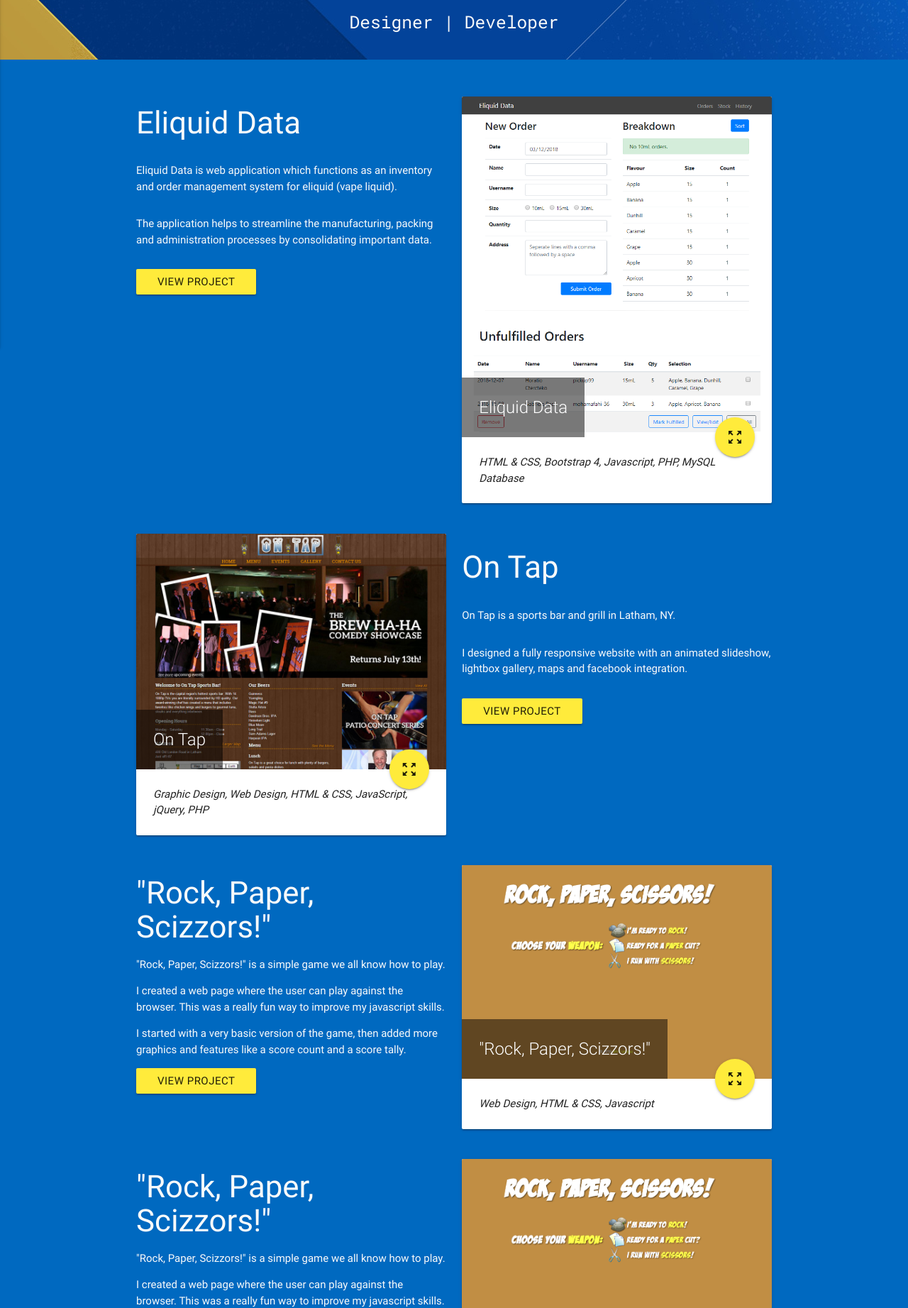
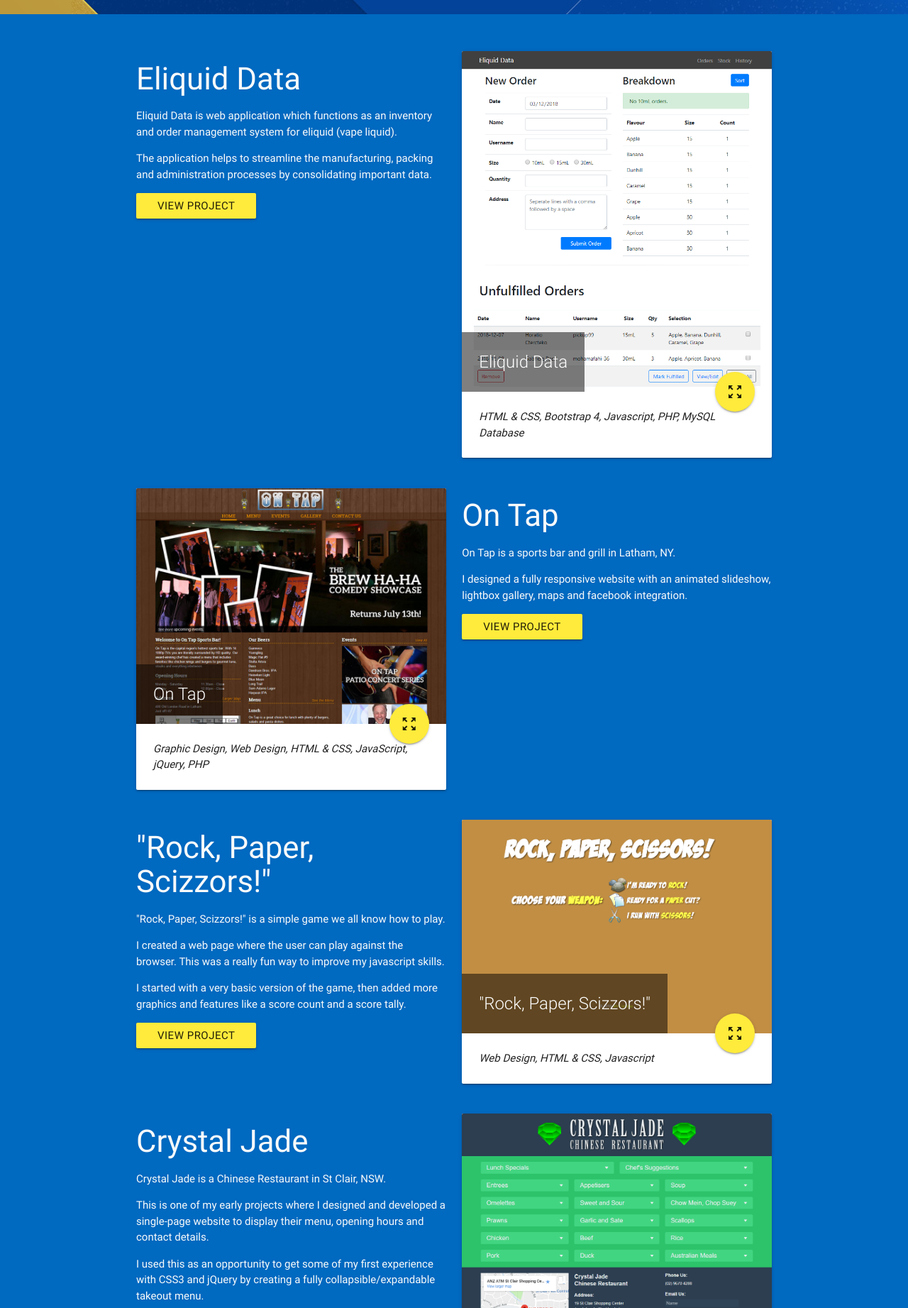
Before and after one commit to Jimfarrugia/jimfarrugia.github.io, a PHP site: page / in a window 1280 px wide. Shown: the part 370-2213 px from the top of the page at 71% size. Run offline with PHP 8.4, Linux system fonts and the light colour scheme; some libraries are stand-ins or nearby versions.

Commit message:
part-way through adding crystal jade project, added .img-content containers back in, removed display:flex and and flex-direction:column from .img-content.  Fixes text breaking out of row when image isn't large enough

```diff
--- a/index.html
+++ b/index.html
@@ -25,6 +25,8 @@
 
   <body>
     <header class="main-header">
+      <!--
+        // Hiding Navigation for now //
         <div class="navbar-fixed">
           <nav class="transparent z-depth-0">
             <div class="nav-wrapper container">
@@ -44,6 +46,7 @@
           <li><a href="blog.html">Blog</a></li>
           <li><a href="contact.html">Contact</a></li>
         </ul>
+      -->
       <div id="logo">
         <a href="index.html" title="JimFarrugia.com">
           <img src="img/jflogo-white.svg" alt="JF" />
@@ -153,28 +156,37 @@
         <!-- Row 3 -->
         <div class="row row-3">
           <div class="col m6 hide-on-small-only">
+            <div class="img-content">
               <h3>"Rock, Paper, Scizzors!"</h3>
               <p>
-              "Rock, Paper, Scizzors!" is a simple game we all know how to play.
+                "Rock, Paper, Scizzors!" is a simple game we all know how to
+                play.
               </p>
               <p>
-              I created a web page where the user can play against the browser.
-              This was a really fun way to improve my javascript skills.
+                I created a web page where the user can play against the
+                browser. This was a really fun way to improve my javascript
+                skills.
               </p>
               <p>
                 I started with a very basic version of the game, then added more
                 graphics and features like a score count and a score tally.
               </p>
               <p>
-              <a href="#rps" class="btn waves-effect waves-light modal-trigger"
+                <a
+                  href="#rps"
+                  class="btn waves-effect waves-light modal-trigger"
                   >View Project</a
                 >
               </p>
             </div>
+          </div>
           <div class="col m6">
             <div class="card">
               <div class="card-image">
-                <img src="img/gallery/thumb_rps.png" alt="" />
+                <img
+                  src="img/gallery/thumb_rps.png"
+                  alt="Rock, Paper, Scizzors!"
+                />
                 <span class="card-title">"Rock, Paper, Scizzors!"</span>
                 <a
                   href="#rps"
@@ -192,16 +204,22 @@
         <!-- Row 4 -->
         <div class="row row-4">
           <div class="col m6 hide-on-small-only">
-            <h3>"Rock, Paper, Scizzors!"</h3>
+            <h3>Crystal Jade</h3>
+            <p>Crystal Jade is a Chinese Restaurant in St Clair, NSW.</p>
             <p>
-              "Rock, Paper, Scizzors!" is a simple game we all know how to play.
+              This is one of my early projects where I designed and developed a
+              single-page website to display their menu, opening hours and
+              contact details.
             </p>
             <p>
-              I created a web page where the user can play against the browser.
-              This was a really fun way to improve my javascript skills.
+              I used this as an opportunity to get some of my first experience
+              with CSS3 and jQuery by creating a fully collapsible/expandable
+              takeout menu.
             </p>
             <p>
-              <a href="#rps" class="btn waves-effect waves-light modal-trigger"
+              <a
+                href="#crystaljade"
+                class="btn waves-effect waves-light modal-trigger"
                 >View Project</a
               >
             </p>
@@ -209,17 +227,25 @@
           <div class="col m6">
             <div class="card">
               <div class="card-image">
-                <img src="img/gallery/thumb_rps.png" alt="" />
-                <span class="card-title">"Rock, Paper, Scizzors!"</span>
+                <img
+                  src="img/gallery/crystal-jade/crystal-jade-home.png"
+                  alt="Crystal Jade"
+                />
+                <span class="card-title">Crystal Jade</span>
                 <a
-                  href="#rps"
+                  href="#crystaljade"
                   class="btn-floating btn-large halfway-fab waves-effect waves-light modal-trigger"
                 >
                   <i class="material-icons">zoom_out_map</i>
                 </a>
               </div>
               <div class="card-content">
-                <p><em>Web Design, HTML & CSS, Javascript</em></p>
+                <p>
+                  <em
+                    >Web Design, Graphic Design, HTML & CSS, Javascript,
+                    jQuery</em
+                  >
+                </p>
               </div>
             </div>
           </div>
@@ -387,6 +413,7 @@
       <div class="container">
         <div class="modal-content">
           <h2>"Rock, Paper, Scizzors!"</h2>
+          <p><em>Web Design, HTML & CSS, Javascript</em></p>
           <p>
             "Rock, Paper, Scizzors!" is a simple game we all know how to play.
           </p>
@@ -399,6 +426,46 @@
             graphics and features like a score count and a score tally.
           </p>
 
+          <img
+            src="img/gallery/rps/rps-ver1.png"
+            alt="Rock Paper Scizzors version 1"
+            class="responsive-img"
+          />
+          <hr />
+          <img
+            src="img/gallery/rps/rps-ver2.png"
+            alt="Rock Paper Scizzors version 1"
+            class="responsive-img"
+          />
+          <hr />
+          <img
+            src="img/gallery/rps/rps-ver3.png"
+            alt="Rock Paper Scizzors version 1"
+            class="responsive-img"
+          />
+        </div>
+        <div class="modal-footer"></div>
+      </div>
+    </div>
+    <!-- Modal 4 -->
+    <div id="crystaljade" class="modal">
+      <div class="container">
+        <div class="modal-content">
+          <h2>Crystal Jade</h2>
+          <p>
+            <em>Web Design, Logo Design, HTML & CSS, Javascript, jQuery</em>
+          </p>
+          <p>Crystal Jade is a Chinese Restaurant in St Clair, NSW.</p>
+          <p>
+            This is one of my early projects where I designed and developed a
+            single-page website to display their menu, opening hours and contact
+            details.
+          </p>
+          <p>
+            I used this as an opportunity to get some of my first experience
+            with CSS3 and jQuery by creating a fully collapsible/expandable
+            takeout menu.
+          </p>
           <img
             src="img/gallery/rps/rps-ver1.png"
             alt="Rock Paper Scizzors version 1"
--- a/scss/main.scss
+++ b/scss/main.scss
@@ -75,10 +75,7 @@ nav .button-collapse {
   font-family: $sanserif;
 }
 .img-content {
-  display: flex;
-  flex-direction: column;
   justify-content: center;
-  height: 300px;
 }
 .card-title {
   background: rgba(0, 0, 0, 0.5);
```
Also changed, not shown: css/main.css, img/gallery/crystal-jade/crystal-jade-home.png (added), img/gallery/crystal-jade/crystal-jade-menu.png (added), img/gallery/eliquid-data/edv2_history.png (added), img/gallery/eliquid-data/edv2_stock_bottom.png (added), img/gallery/eliquid-data/edv2_stock_top.png (added), img/pattern.png (deleted), 1 other file. Lines whose indentation alone changed are shown as unchanged.
